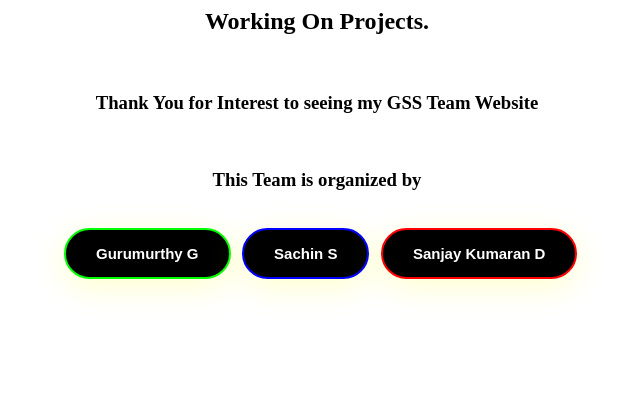
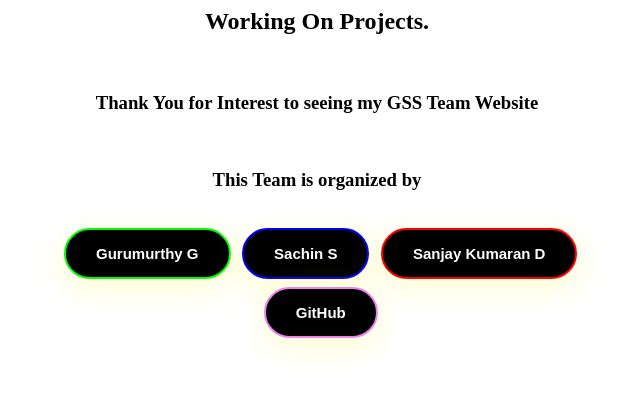
Before and after one commit to gss-projects/gss-projects.github.io, a plain HTML site: page index.html in a window 1280 px wide. Shown: the whole page, without its empty margins (323-963 px from the left). Drawn offline with Linux system fonts and the light colour scheme.

Commit message:
Update index.html

```diff
--- a/index.html
+++ b/index.html
@@ -12,7 +12,8 @@
       <h3>Thank You for Interest to seeing my GSS Team Website</h3><br>
     <h3>This Team is organized by </h3> <br> <a href="https://www.linkedin.com/in/gurumurthy-g-902357335/"><button class="buttongui" style="border: 2px solid #00ff00;">Gurumurthy G</button></a>
       <a href="https://www.linkedin.com/in/sachin5116/"><button class="buttongui" style="border: 2px solid #0000ff;">Sachin S</button></a>
-      <a href="https://www.linkedin.com/in/sanjaykumarand/"><button class="buttongui" style="border: 2px solid #ff0000;">Sanjay Kumaran D</button></a>
+      <a href="https://www.linkedin.com/in/sanjaykumarand/"><button class="buttongui" style="border: 2px solid #ff0000;">Sanjay Kumaran D</button></a><br>
+      <a href="https://github.com/gss-projects"><button class="buttongui" style="border: 2px solid violet;">GitHub</button></a>
     </center>
   </body>
 </html>
```
